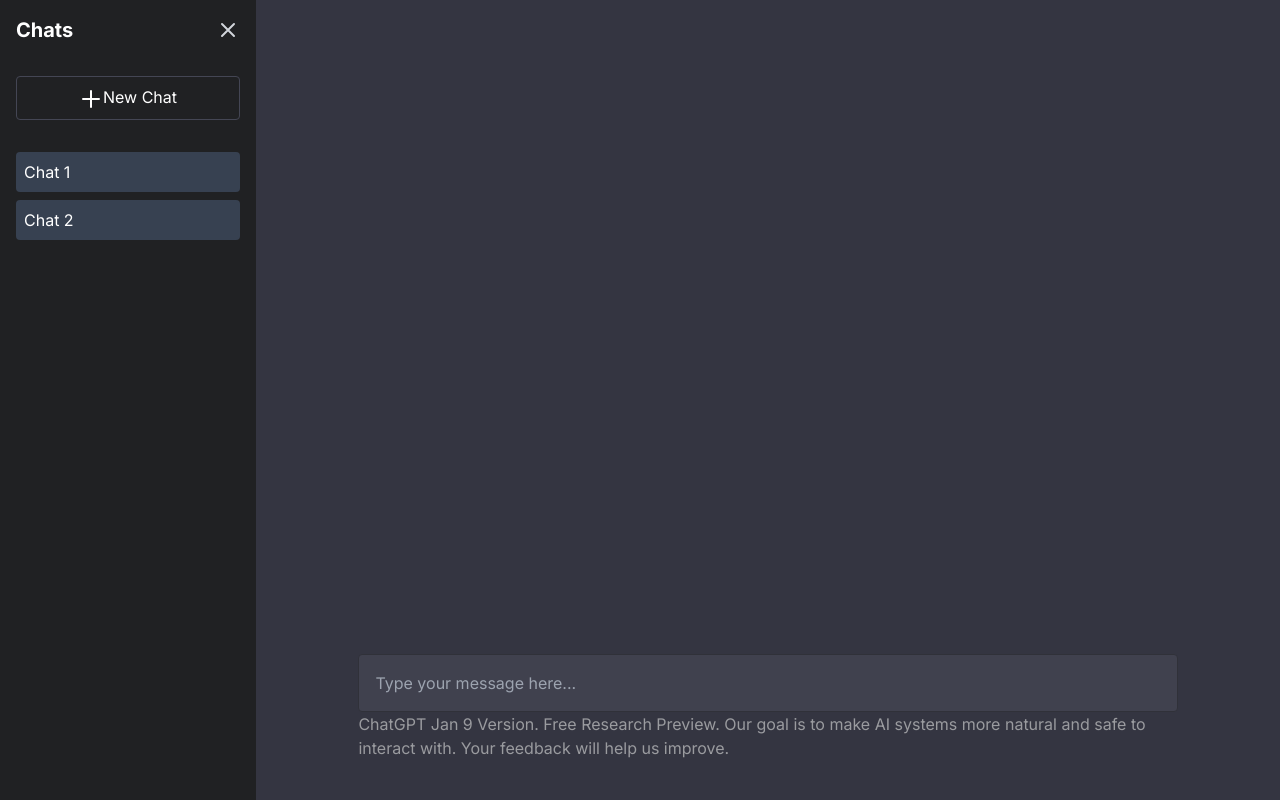
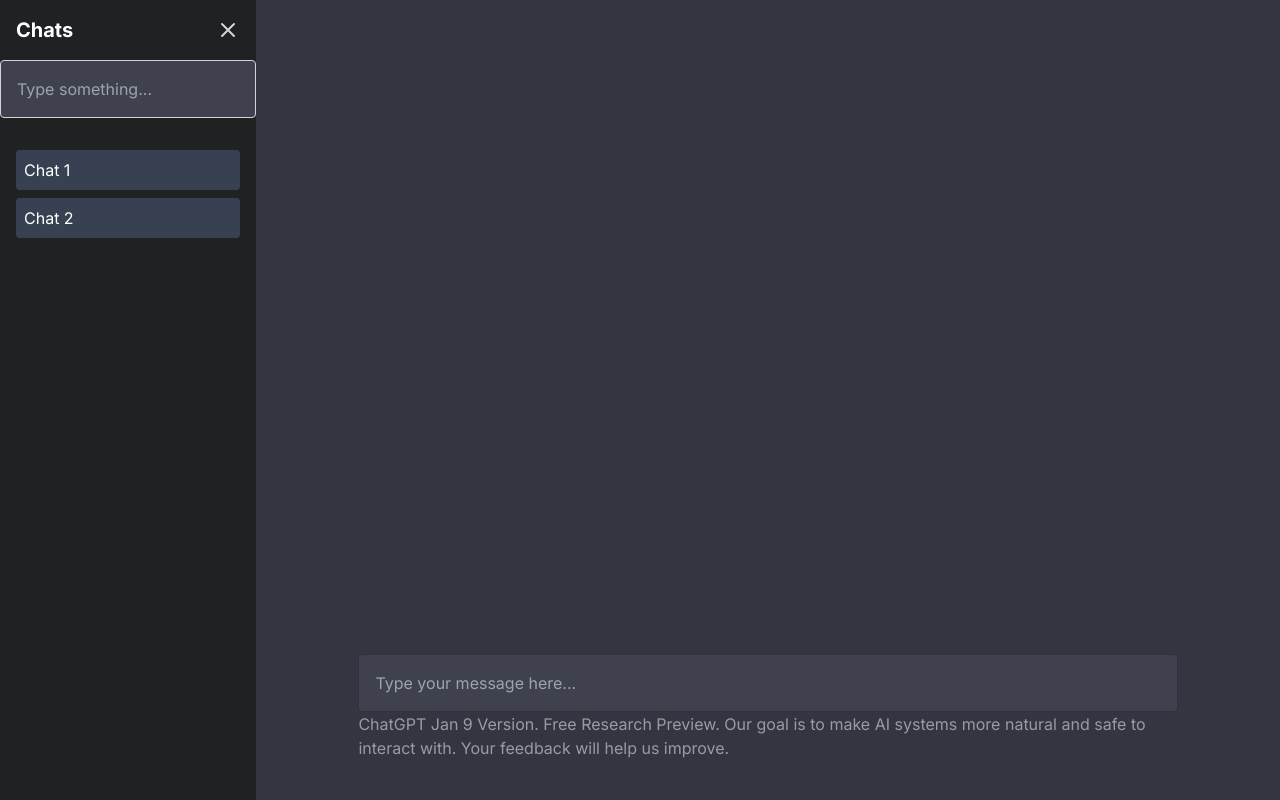
Before and after one commit to kyuukyuusheinmoe/chat-app, a Next.js app: page / in a window 1280 px wide. Both pictures are taken after a click on the button "New Chat". Built offline with nearby package versions, Linux system fonts and the light colour scheme.

Commit message:
create SideSearchContainer

```diff
--- /dev/null
+++ b/components/Dialog.tsx
@@ -0,0 +1,23 @@
+// src/components/Dialog.jsx
+import React, { ReactNode } from "react";
+
+type DialogProps = {
+  isOpen: boolean;
+  onClose: () => void;
+  onConfirm: (inputValue: string) => void;
+  children: ReactNode;
+};
+const Dialog = ({ isOpen, onClose, onConfirm, children }: DialogProps) => {
+  if (!isOpen) return null;
+
+  return (
+    <div className="fixed inset-0 flex items-center justify-center bg-gray-500 bg-opacity-50">
+      <div className="bg-white p-6 rounded-lg shadow-lg w-full">
+        <h2 className="text-xl font-semibold mb-4">Add Friend Email</h2>
+        {children}
+      </div>
+    </div>
+  );
+};
+
+export default Dialog;
--- a/components/Input.tsx
+++ b/components/Input.tsx
@@ -1,5 +1,5 @@
 import clsx from "clsx";
-import React from "react";
+import React, { ChangeEvent } from "react";
 
 type InputProps = {
   type?: "email" | "password" | "hidden";
@@ -7,8 +7,15 @@ type InputProps = {
   className?: string;
   name: string;
   value?: string;
+  onChange?: (value: string) => void;
 };
-const Input = ({ type, placeholder, className, ...rest }: InputProps) => {
+const Input = ({
+  type,
+  placeholder,
+  className,
+  onChange,
+  ...rest
+}: InputProps) => {
   return (
     <input
       type={type}
@@ -17,6 +24,7 @@ const Input = ({ type, placeholder, className, ...rest }: InputProps) => {
         "w-full p-2 border border-gray-300 rounded mb-4 hover:border-accGreen focus:border-accGreen focus:outline-none",
         className
       )}
+      onChange={(e) => onChange?.(e.target?.value)}
       {...rest}
     />
   );
--- a/containers/SideBar.tsx
+++ b/containers/SideBar.tsx
@@ -1,6 +1,10 @@
-import React from "react";
+"use client";
+import React, { useState } from "react";
+import SideSearchContainer from "./SideSearchContainer";
 
 const SideBar = () => {
+  const [isSearching, setIsSearching] = useState<boolean>(false);
+
   return (
     <div
       id="sidebar"
@@ -22,8 +26,11 @@ const SideBar = () => {
           </svg>
         </button>
       </div>
+      {!isSearching ? (
+        <>
           <button
             id="newChat"
+            onClick={() => setIsSearching(true)}
             className="border-[1px] border-bright text-white p-2 m-4 rounded">
             <svg
               className="w-6 h-6 inline-block"
@@ -51,6 +58,10 @@ const SideBar = () => {
               {/**<!-- Add more chat items as needed -->**/}
             </ul>
           </div>
+        </>
+      ) : (
+        <SideSearchContainer />
+      )}
     </div>
   );
 };
--- /dev/null
+++ b/containers/SideSearchContainer.tsx
@@ -0,0 +1,32 @@
+import React, { useState } from "react";
+import Input from "../components/Input";
+
+const SideSearchContainer = () => {
+  const [inputValue, setInputValue] = useState("");
+
+  return (
+    <div>
+      <Input
+        name="searchInput"
+        value={inputValue}
+        onChange={(value) => setInputValue(value)}
+        className="w-full p-4 border border-[#303139] rounded bg-[#40414E] focus:outline-none text-white"
+        placeholder="Type something..."
+      />
+      <div className="flex-grow overflow-y-auto">
+        <ul id="chatHistory" className="p-4 space-y-2">
+          {/**<!-- Chat history items will go here --> **/}
+          <li className="p-2 bg-gray-700 rounded cursor-pointer hover:bg-gray-600">
+            Chat 1
+          </li>
+          <li className="p-2 bg-gray-700 rounded cursor-pointer hover:bg-gray-600">
+            Chat 2
+          </li>
+          {/**<!-- Add more chat items as needed -->**/}
+        </ul>
+      </div>
+    </div>
+  );
+};
+
+export default SideSearchContainer;
```
Lines whose indentation alone changed are shown as unchanged.
